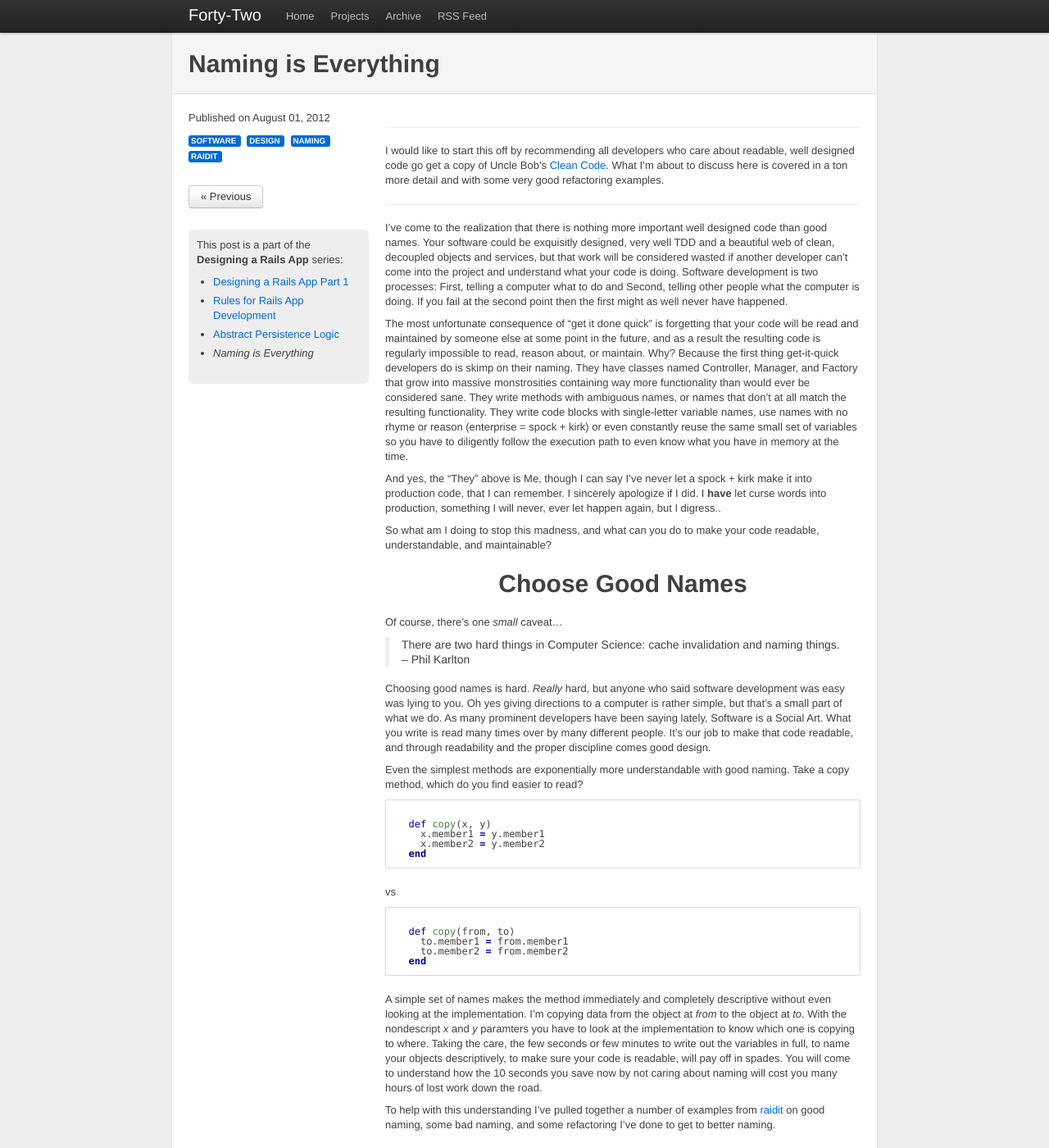
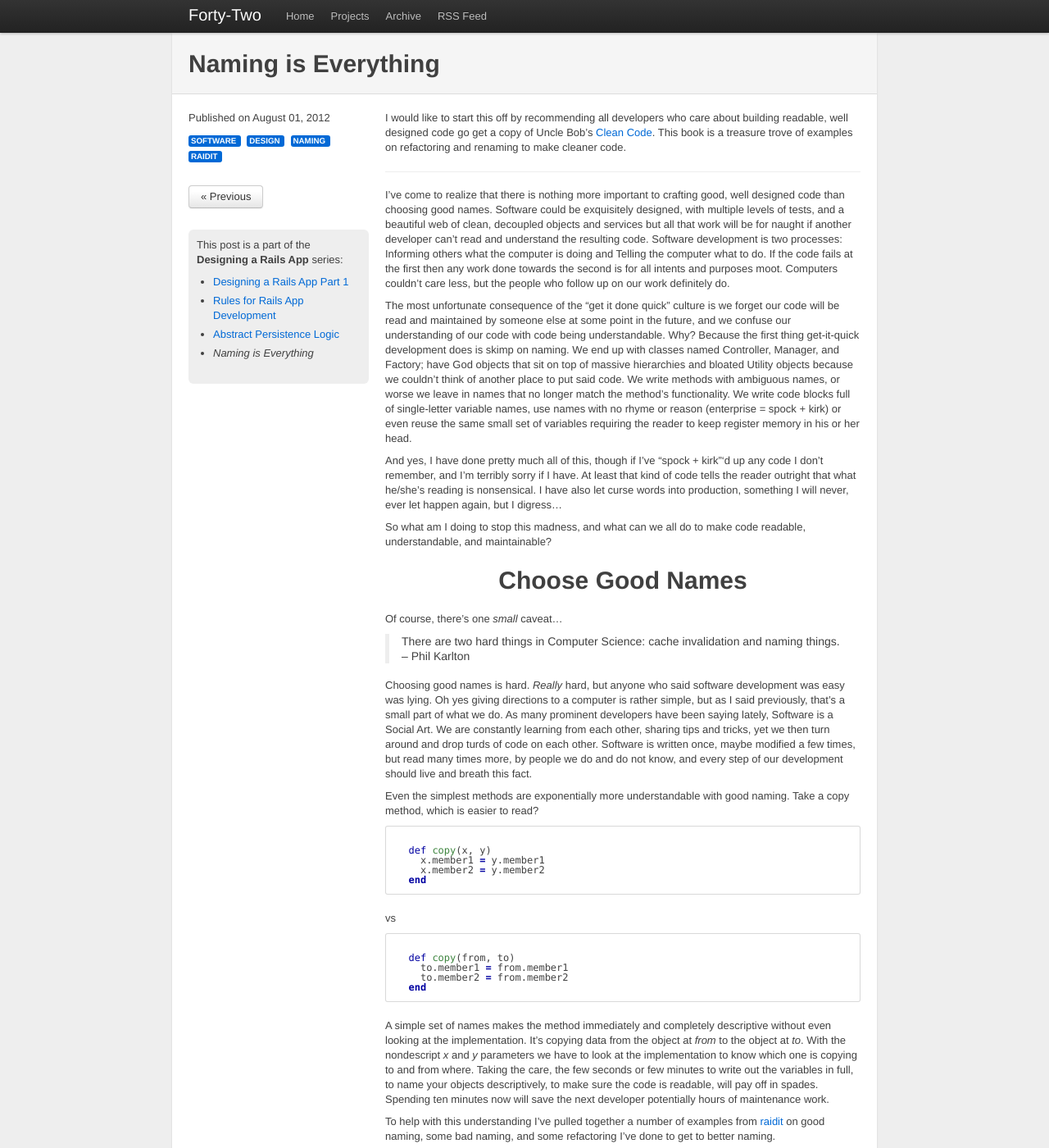
Before and after one commit to jasonroelofs/website, a Jekyll site: the page built from _posts/2012-08-01-next_post.markdown, in a window 1280 px wide and 1400 px high. Shown: the whole window at 82% size. Built offline with Jekyll 4.4.1, drawn with Linux system fonts in a browser that asks for light colours; Markdown is read by kramdown in place of the engine named in the settings; comment, search, counter and statistics services are not loaded; some of the changed text lies outside the part shown.

Commit message:
Next draft of "Naming is Everything"

```diff
--- a/_posts/2012-08-01-next_post.markdown
+++ b/_posts/2012-08-01-next_post.markdown
@@ -10,19 +10,17 @@ tags:
 - raidit
 ---
 
----
-
-I would like to start this off by recommending all developers who care about readable, well designed code go get a copy of Uncle Bob's [Clean Code](http://www.amazon.com/Clean-Code-Handbook-Software-Craftsmanship/dp/0132350882/ref=sr_1_1?ie=UTF8&qid=1348537881&sr=8-1&keywords=clean+code). What I'm about to discuss here is covered in a ton more detail and with some very good refactoring examples.
+I would like to start this off by recommending all developers who care about building readable, well designed code go get a copy of Uncle Bob's [Clean Code](http://www.amazon.com/Clean-Code-Handbook-Software-Craftsmanship/dp/0132350882/ref=sr_1_1?ie=UTF8&qid=1348537881&sr=8-1&keywords=clean+code). This book is a treasure trove of examples on refactoring and renaming to make cleaner code.
 
 ---
 
-I've come to the realization that there is nothing more important well designed code than good names. Your software could be exquisitly designed, very well TDD and a beautiful web of clean, decoupled objects and services, but that work will be considered wasted if another developer can't come into the project and understand what your code is doing. Software development is two processes: First, telling a computer what to do and Second, telling other people what the computer is doing. If you fail at the second point then the first might as well never have happened.
+I've come to realize that there is nothing more important to crafting good, well designed code than choosing good names. Software could be exquisitely designed, with multiple levels of tests, and a beautiful web of clean, decoupled objects and services but all that work will be for naught if another developer can't read and understand the resulting code. Software development is two processes: Informing others what the computer is doing and Telling the computer what to do. If the code fails at the first then any work done towards the second is for all intents and purposes moot. Computers couldn't care less, but the people who follow up on our work definitely do.
 
-The most unfortunate consequence of "get it done quick" is forgetting that your code will be read and maintained by someone else at some point in the future, and as a result the resulting code is regularly impossible to read, reason about, or maintain. Why? Because the first thing get-it-quick developers do is skimp on their naming. They have classes named Controller, Manager, and Factory that grow into massive monstrosities containing way more functionality than would ever be considered sane. They write methods with ambiguous names, or names that don't at all match the resulting functionality. They write code blocks with single-letter variable names, use names with no rhyme or reason (enterprise = spock + kirk) or even constantly reuse the same small set of variables so you have to diligently follow the execution path to even know what you have in memory at the time.
+The most unfortunate consequence of the "get it done quick" culture is we forget our code will be read and maintained by someone else at some point in the future, and we confuse our understanding of our code with code being understandable. Why? Because the first thing get-it-quick development does is skimp on naming. We end up with classes named Controller, Manager, and Factory; have God objects that sit on top of massive hierarchies and bloated Utility objects because we couldn't think of another place to put said code. We write methods with ambiguous names, or worse we leave in names that no longer match the method's functionality. We write code blocks full of single-letter variable names, use names with no rhyme or reason (enterprise = spock + kirk) or even reuse the same small set of variables requiring the reader to keep register memory in his or her head.
 
-And yes, the "They" above is Me, though I can say I've never let a spock + kirk make it into production code, that I can remember. I sincerely apologize if I did. I **have** let curse words into production, something I will never, ever let happen again, but I digress..
+And yes, I have done pretty much all of this, though if I've "spock + kirk"'d up any code I don't remember, and I'm terribly sorry if I have. At least that kind of code tells the reader outright that what he/she's reading is nonsensical. I have also let curse words into production, something I will never, ever let happen again, but I digress...
 
-So what am I doing to stop this madness, and what can you do to make your code readable, understandable, and maintainable?
+So what am I doing to stop this madness, and what can we all do to make code readable, understandable, and maintainable?
 
 <p style="text-align: center; font-size: 30px; font-weight: bold; padding-top: 20px; padding-bottom: 20px;">Choose Good Names</p>
 
@@ -32,9 +30,9 @@ Of course, there's one *small* caveat...
 >
 > -- Phil Karlton
 
-  Choosing good names is hard. *Really* hard, but anyone who said software development was easy was lying to you. Oh yes giving directions to a computer is rather simple, but that's a small part of what we do. As many prominent developers have been saying lately, Software is a Social Art. What you write is read many times over by many different people. It's our job to make that code readable, and through readability and the proper discipline comes good design.
+  Choosing good names is hard. *Really* hard, but anyone who said software development was easy was lying. Oh yes giving directions to a computer is rather simple, but as I said previously, that's a small part of what we do. As many prominent developers have been saying lately, Software is a Social Art. We are constantly learning from each other, sharing tips and tricks, yet we then turn around and drop turds of code on each other. Software is written once, maybe modified a few times, but read many times more, by people we do and do not know, and every step of our development should live and breath this fact.
 
-Even the simplest methods are exponentially more understandable with good naming. Take a copy method, which do you find easier to read?
+Even the simplest methods are exponentially more understandable with good naming. Take a copy method, which is easier to read?
 
 <pre><code data-language="ruby">
   def copy(x, y)
@@ -52,7 +50,7 @@ vs
   end
 </code></pre>
 
-A simple set of names makes the method immediately and completely descriptive without even looking at the implementation. I'm copying data from the object at *from* to the object at *to*. With the nondescript *x* and *y* paramters you have to look at the implementation to know which one is copying to where. Taking the care, the few seconds or few minutes to write out the variables in full, to name your objects descriptively, to make sure your code is readable, will pay off in spades. You will come to understand how the 10 seconds you save now by not caring about naming will cost you many hours of lost work down the road.
+A simple set of names makes the method immediately and completely descriptive without even looking at the implementation. It's copying data from the object at *from* to the object at *to*. With the nondescript *x* and *y* parameters we have to look at the implementation to know which one is copying to and from where. Taking the care, the few seconds or few minutes to write out the variables in full, to name your objects descriptively, to make sure the code is readable, will pay off in spades. Spending ten minutes now will save the next developer potentially hours of maintenance work.
 
 To help with this understanding I've pulled together a number of examples from [raidit](https://github.com/jasonroelofs/raidit) on good naming, some bad naming, and some refactoring I've done to get to better naming.
 
@@ -60,31 +58,31 @@ To help with this understanding I've pulled together a number of examples from [
 
 [Renaming params to attributes](https://github.com/jasonroelofs/raidit/commit/3a942a83aeece200c7c40661ccbc1cec55d37e64)
 
-Parameter names don't have to be short to be bad. Sometimes the name just has too much leeway in what it could be. In this case *params* is too open of a name. I don't want to be passing any random bit if data into this method through it's parameters, what I'm passing down are the *attributes* of the model I'm building.
+Parameter names don't have to be short to be bad. Sometimes the name just has too much leeway in what it could be. In this case *params* is too open of a name. I don't want to be passing any random bit if data into this method through it's parameters. What I'm passing down are the *attributes* of the model I'm building, so lets name the parameter as such.
 
 [ChangePassword](https://github.com/jasonroelofs/raidit/blob/5cf5cd01255721954c6eb143cf739fe053a82657/app/interactors/change_password.rb)
 
-Verbose variable names are always better than one- or two-letter names. My choice of very explicit, verbose variable names in this object leaves no room for doubt or confusion on the functionality found here.
+Verbose variable names are always better than one- or two-letter names. My choice of very explicit, verbose variable names in this object leaves no room for doubt or confusion when reading this code.
 
 #### Methods and Functions
 
 [Refactor #run to a static method](https://github.com/jasonroelofs/raidit/commit/b4c079816225270b946eaa12e9900067f2476a64)
 
-As I mentioned in [Part 2]({% post_url 2012-06-05-rules-for-rails-app-development %}) of this series, as well as in my post at the [Collective Idea blog](http://collectiveidea.com/blog/archives/2012/06/28/wheres-your-business-logic/), I've been defaulting my Interactor objects to have a *#run* instance method which contains the main chunk of functionality for that action. Now I was at the time aware that *run* is a not a good name, and as I have built out the functionality in raidit, I've been finding better names for these methods. I've also come to understand and appreciate that [Dude, not everything is an object](http://steve-yegge.blogspot.com/2006/03/execution-in-kingdom-of-nouns.html) and have been changing some simpler Interactors to just be static methods with names that are very explicit on what they do.
+As I mentioned in [Part 2]({% post_url 2012-06-05-rules-for-rails-app-development %}) of this series, as well as in my post at the [Collective Idea blog](http://collectiveidea.com/blog/archives/2012/06/28/wheres-your-business-logic/), I've been defaulting my Interactor objects to have a *#run* instance method which contains the main chunk of functionality for that action. Now I was at the time aware that *run* is a not a good name and as I have built out the functionality in raidit I've been finding better names for these methods. I've also come to understand and appreciate that [Dude, not everything is an object](http://steve-yegge.blogspot.com/2006/03/execution-in-kingdom-of-nouns.html) and have been changing some simpler Interactors to be static methods with names that are very explicit on what they do and/or return.
 
 #### Constructors
 
-Now this may come across as an odd section given I've focused on Ruby, but a constructor is nothing more than a method that builds and returns a new object. In Ruby's case, any static method that returns an instance of the class said method resides in can be considered a constructor. For example (not from raidit this time), take the following class with a few named constructors:
+Now this may come across as an odd section given my focus on Ruby, but a constructor is nothing more than a method that builds and returns a new object. In Ruby's case, any static method that returns an instance of the class said method resides in can be considered a constructor. For example, take the following class with a few named constructors:
 
 <pre><code data-language="ruby">
 class ListMessages
 
   def self.received_by(user)
-    self.new(:received, user)
+    new(:received, user)
   end
 
   def self.sent_to(user)
-    self.new(:sent, user)
+    new(:sent, user)
   end
 
   def initialize(sent_or_received, user)
@@ -104,20 +102,20 @@ messages = ListMessages.sent_to(user)
 messages = ListMessages.new(:sent, user)
 </code></pre>
 
-The differences are more subtle but noticable. The first one reads more like a sentance, a statement of intent, while the second requires you to understand that you need to pass in a symbol stating which type of Message you want for the given user. When code tells you it's intent without getting you bogged down in the implementation details, then you know you have good naming, and through that naming your design gets better.
+The differences are subtle but noticable. The first one reads more like a sentance, a statement of intent, while the second requires you to understand that you need to pass in a symbol stating which type of Message you want for the given user. When code tells you it's intent without getting you bogged down in the implementation details, then you know you have good naming, and with good naming comes increasingly better design.
 
 #### Behavioral Naming and Consistency
 
-Once you've gotten better into the habit of spending time picking good names, and figuring out how to write readable code, you'll find yourself in situations where the names you've chosen are fine names in and of themselves, but there's something still not right about them. You may be running into definition and naming inconsistencies within the app. One of the less immediately obvious aspects of well designed, well named code is that the names are consistent and follow a convention across the application. If you have Create and Add, you should pick one and stick with it. In raidit, I have the following conventions for my Interactors:
+Once you've gotten better into the habit of spending time picking good names, and figuring out how to write readable code, you'll find yourself in situations where the names you've chosen are fine names in and of themselves, but there's something still not right about them. You may be running into definition and naming inconsistencies. One of the less immediately obvious aspects of well designed, well named code is that the names are consistent and follow a convention across the application. If you have Create and Add that do the same thing, you should pick one and refactor the rest. In raidit, I have the following conventions for my Interactors:
 
 * Find[Type]    - Return a single object of the given type
 * List[Types]   - Return a list of objects, though that list can be empty
 * Update[Type]  - Process an existing object with new information
 
-For app-specific functionality I work to keep the nomenclature following the application's needs and not named according to the fact that the application is a website. For example, I used to have *FindRaid* named *ShowRaid* ([commit](https://github.com/jasonroelofs/raidit/commit/8d3e8b4)) but [reverted](https://github.com/jasonroelofs/raidit/commit/be40902) that when I realized that the action had nothing to do with "showing", just pulling the object from persistence. Adding a new raid is called [ScheduleRaid](https://github.com/jasonroelofs/raidit/blob/master/app/interactors/schedule_raid.rb). Creating a new account is done in [SignUpUser](https://github.com/jasonroelofs/raidit/blob/master/app/interactors/sign_up_user.rb) and it's counterpart is [LogUserIn](https://github.com/jasonroelofs/raidit/blob/master/app/interactors/log_user_in.rb), in keeping with the wording used on the site itself: Sign Up, Log In, Log Out. With objects named like this, we now have an application structure that tells you what the application does even from the file names. Check it out for yourself! [raidit/app/interactors](https://github.com/jasonroelofs/raidit/tree/master/app/interactors)
+For app-specific functionality I work to keep the nomenclature following the application's needs and not named according to any implementation details (such as being a website). For example, I used to have *FindRaid* named *ShowRaid* ([commit](https://github.com/jasonroelofs/raidit/commit/8d3e8b4)) but [reverted](https://github.com/jasonroelofs/raidit/commit/be40902) that when I realized that the action had nothing to do with "showing"; it was pulling the object from persistence. Adding a new raid is called [ScheduleRaid](https://github.com/jasonroelofs/raidit/blob/master/app/interactors/schedule_raid.rb). Creating a new account is done in [SignUpUser](https://github.com/jasonroelofs/raidit/blob/master/app/interactors/sign_up_user.rb) and it's counterpart is [LogUserIn](https://github.com/jasonroelofs/raidit/blob/master/app/interactors/log_user_in.rb) (and you know, I should fix those to be either LogInUser or SignUserUp), in keeping with the wording used on the site itself: Sign Up, Log In, Log Out. With objects named like this, we now have an application structure that tells you what the application does straight from the file names. Check it out for yourself! [raidit/app/interactors](https://github.com/jasonroelofs/raidit/tree/master/app/interactors)
 
 ---
 
-As I've developed raidit, almost every time I've gotten the "this isn't quite right feel", or whenever my test setup started to get unwieldy and painful, the fix has been to either change an existing name or to take a piece of functionality out of one object and give it its own name. Good naming may be one of the hardest jobs in Software but it's also one of the most important. Make sure your code is readable by other developers, not just understandable by you.
+As I've developed raidit, almost every time I've gotten the "this isn't quite right" feel, or whenever my test setup started to get unwieldy and painful, the most common fix has been to find which name is wrong. Once I've found the offending name, either via changing an existing name or extracting code from one name and giving that code its own name, the rest has simply fallen into place. Good naming may be one of the hardest jobs in software but it's also one of the most important. We must work to ensure our code is readable by other developers, not just something we understand.
 
 Bad names facilitate bad design. Good names breed good design. Spend the time to do this part right and the rest will follow.
```
